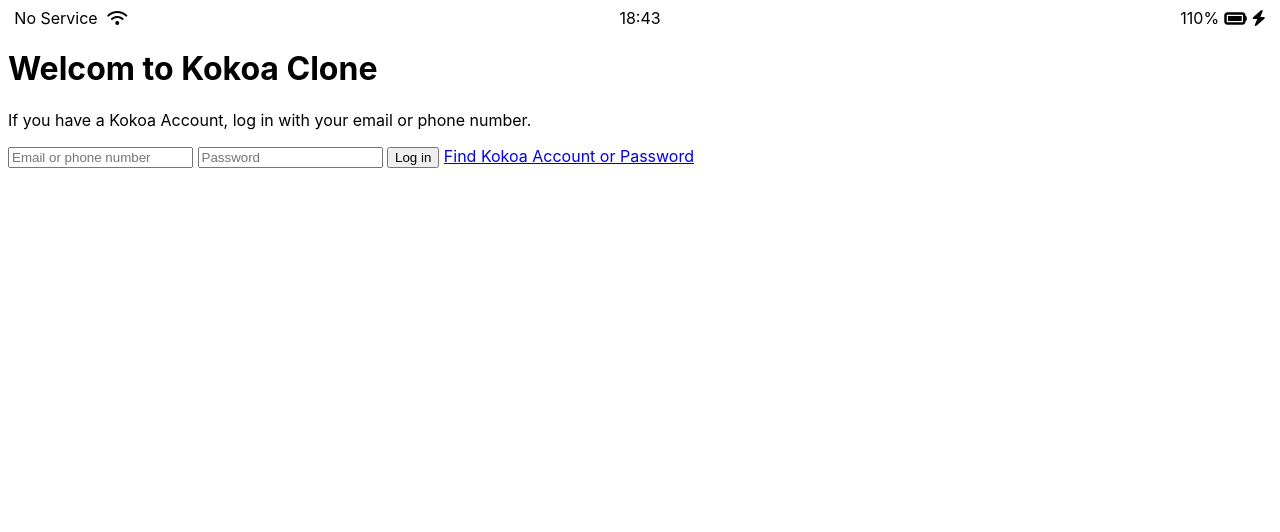
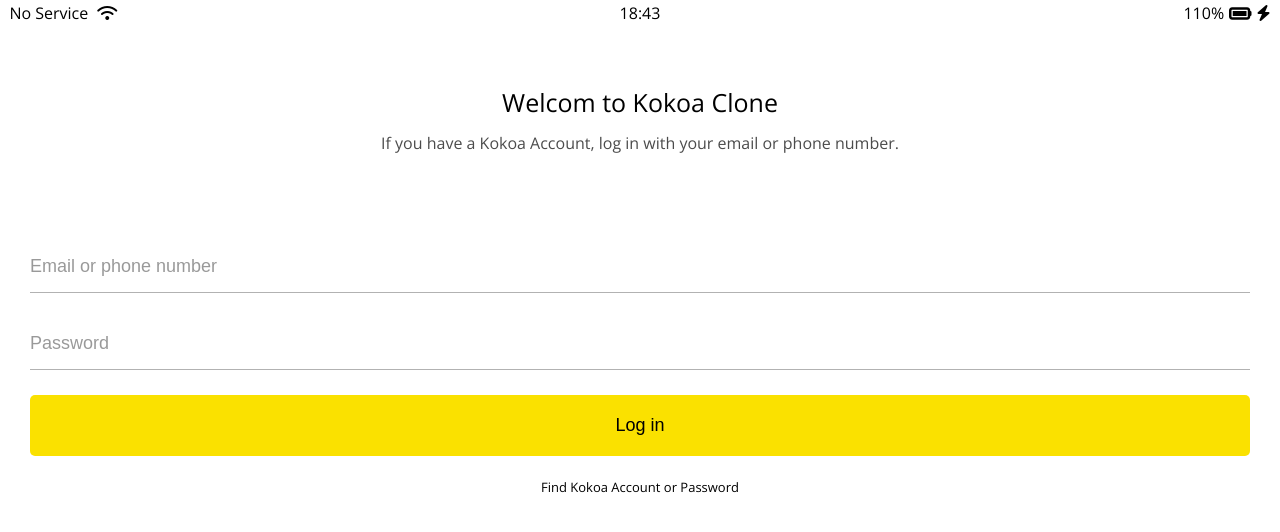
Before and after one commit to colorv/kokoa-clone-2020, a plain HTML site: page index.html in a window 1280 px wide. Drawn offline with nearby package versions, Linux system fonts and the light colour scheme.

Commit message:
6.6 - 6.11 practice

```diff
--- /dev/null
+++ b/css/components/nav-bar.css
@@ -0,0 +1,17 @@
+.nav {
+  position: fixed;
+  bottom: 0;
+  width: 100%;
+  background-color: #f9f9fa;
+  padding: 20px 50px;
+  box-sizing: border-box;
+  border-top: 1px solid rgba(0, 0, 0, 0.3);
+}
+.nav__list {
+  display: flex;
+  justify-content: space-between;
+}
+
+.nav__link {
+  color: #2e363e;
+}
--- /dev/null
+++ b/css/components/status-bar.css
@@ -0,0 +1,31 @@
+.status-bar {
+  position: fixed;
+  display: flex;
+  justify-content: center;
+  padding: 5px 3px;
+  top: 0;
+  width: 100%;
+  box-sizing: border-box;
+}
+
+.status-bar__column {
+  width: 33%;
+}
+
+.status-bar__column:first-child span {
+  margin-right: 5px;
+}
+.status-bar__column:nth-child(2) {
+  display: flex;
+  justify-content: center;
+}
+
+.status-bar__column:last-child {
+  display: flex;
+  justify-content: flex-end;
+  align-items: center;
+}
+
+.status-bar__column .fa-battery-full {
+  margin: 0px 5px;
+}
--- /dev/null
+++ b/css/reset.css
@@ -0,0 +1,133 @@
+html,
+body,
+div,
+span,
+applet,
+object,
+iframe,
+h1,
+h2,
+h3,
+h4,
+h5,
+h6,
+p,
+blockquote,
+pre,
+a,
+abbr,
+acronym,
+address,
+big,
+cite,
+code,
+del,
+dfn,
+em,
+img,
+ins,
+kbd,
+q,
+s,
+samp,
+small,
+strike,
+strong,
+sub,
+sup,
+tt,
+var,
+b,
+u,
+i,
+center,
+dl,
+dt,
+dd,
+ol,
+ul,
+li,
+fieldset,
+form,
+label,
+legend,
+table,
+caption,
+tbody,
+tfoot,
+thead,
+tr,
+th,
+td,
+article,
+aside,
+canvas,
+details,
+embed,
+figure,
+figcaption,
+footer,
+header,
+hgroup,
+menu,
+nav,
+output,
+ruby,
+section,
+summary,
+time,
+mark,
+audio,
+video {
+  margin: 0;
+  padding: 0;
+  border: 0;
+  font-size: 100%;
+  font: inherit;
+  vertical-align: baseline;
+}
+/* HTML5 display-role reset for older browsers */
+article,
+aside,
+details,
+figcaption,
+figure,
+footer,
+header,
+hgroup,
+menu,
+nav,
+section {
+  display: block;
+}
+body {
+  line-height: 1;
+}
+ol,
+ul {
+  list-style: none;
+}
+blockquote,
+q {
+  quotes: none;
+}
+blockquote:before,
+blockquote:after,
+q:before,
+q:after {
+  content: "";
+  content: none;
+}
+table {
+  border-collapse: collapse;
+  border-spacing: 0;
+}
+
+input:focus {
+  outline: none;
+}
+
+a {
+  color: inherit;
+  text-decoration: none;
+}
--- /dev/null
+++ b/css/screens/login.css
@@ -0,0 +1,57 @@
+.welcom-header {
+  margin: 90px 0px;
+  text-align: center;
+  display: flex;
+  flex-direction: column;
+  align-items: center;
+}
+
+.welcom-header__title {
+  margin-bottom: 20px;
+  font-size: 25px;
+}
+
+.welcom-header__text {
+  width: 60%;
+  opacity: 0.7;
+}
+
+#login-form {
+  display: flex;
+  flex-direction: column;
+  margin: 0px 30px;
+}
+
+#login-form input {
+  border: none;
+  padding: 15px 0px;
+  font-size: 18px;
+  margin-bottom: 25px;
+}
+
+#login-form input:not([type="submit"]) {
+  border-bottom: 1px solid rgba(0, 0, 0, 0.3);
+  transition: border-color 0.3s ease-in-out;
+}
+
+#login-form input::placeholder {
+  color: rgba(0, 0, 0, 0.4);
+}
+
+#login-form input:focus {
+  border-color: var(--yellow);
+}
+
+#login-form input[type="submit"] {
+  background-color: var(--yellow);
+  cursor: pointer;
+  padding: 20px 0px;
+  border-radius: 5px;
+}
+
+#login-form a {
+  text-align: center;
+  text-decoration: none;
+  color: inherit;
+  font-size: 13px;
+}
--- a/css/styles.css
+++ b/css/styles.css
@@ -1,30 +1,14 @@
+@import url("https://fonts.googleapis.com/css2?family=Open+Sans:ital,wght@0,400;1,600&display=swap");
+@import "reset.css";
+@import "variables.css";
+
+/* components */
+@import "components/status-bar.css";
+@import "components/nav-bar.css";
+
+/* screens */
+@import "screens/login.css";
+
 body {
-  font-family: -apple-system, BlinkMacSystemFont, "Segoe UI", Roboto, Oxygen,
-    Ubuntu, Cantarell, "Open Sans", "Helvetica Neue", sans-serif;
+  font-family: "Open Sans", sans-serif;
 }
-.status-bar {
-  display: flex;
-  justify-content: center;
-}
-
-.status-bar__column {
-  width: 33%;
-}
-
-.status-bar__column:first-child span {
-  margin-right: 5px;
-}
-.status-bar__column:nth-child(2) {
-  display: flex;
-  justify-content: center;
-}
-
-.status-bar__column:last-child {
-  display: flex;
-  justify-content: flex-end;
-  align-items: center;
-}
-
-.status-bar__column .fa-battery-full {
-  margin: 0px 5px;
-}
--- /dev/null
+++ b/css/variables.css
@@ -0,0 +1,5 @@
+:root {
+  --yellow: #fae100;
+  --brown: #3c2615;
+  --cinnamon: #451d0a;
+}
--- a/index.html
+++ b/index.html
@@ -22,16 +22,16 @@
       </div>
     </div>
 
-    <header class="Welcom-header">
-      <h1 class="Welcom-header__title">Welcom to Kokoa Clone</h1>
-      <p class="Welcom-header__text">
+    <header class="welcom-header">
+      <h1 class="welcom-header__title">Welcom to Kokoa Clone</h1>
+      <p class="welcom-header__text">
         If you have a Kokoa Account, log in with your email or phone number.
       </p>
     </header>
 
-    <form id="login-form">
-      <input type="text" placeholder="Email or phone number" />
-      <input type="password" placeholder="Password" />
+    <form action="friends.html" method="get" id="login-form">
+      <input name="username" type="text" placeholder="Email or phone number" />
+      <input name="password" type="password" placeholder="Password" />
       <input type="submit" value="Log in" />
       <a href="#">Find Kokoa Account or Password</a>
     </form>
```
Also changed, not shown: friends.html (added, +51 -0 lines).
